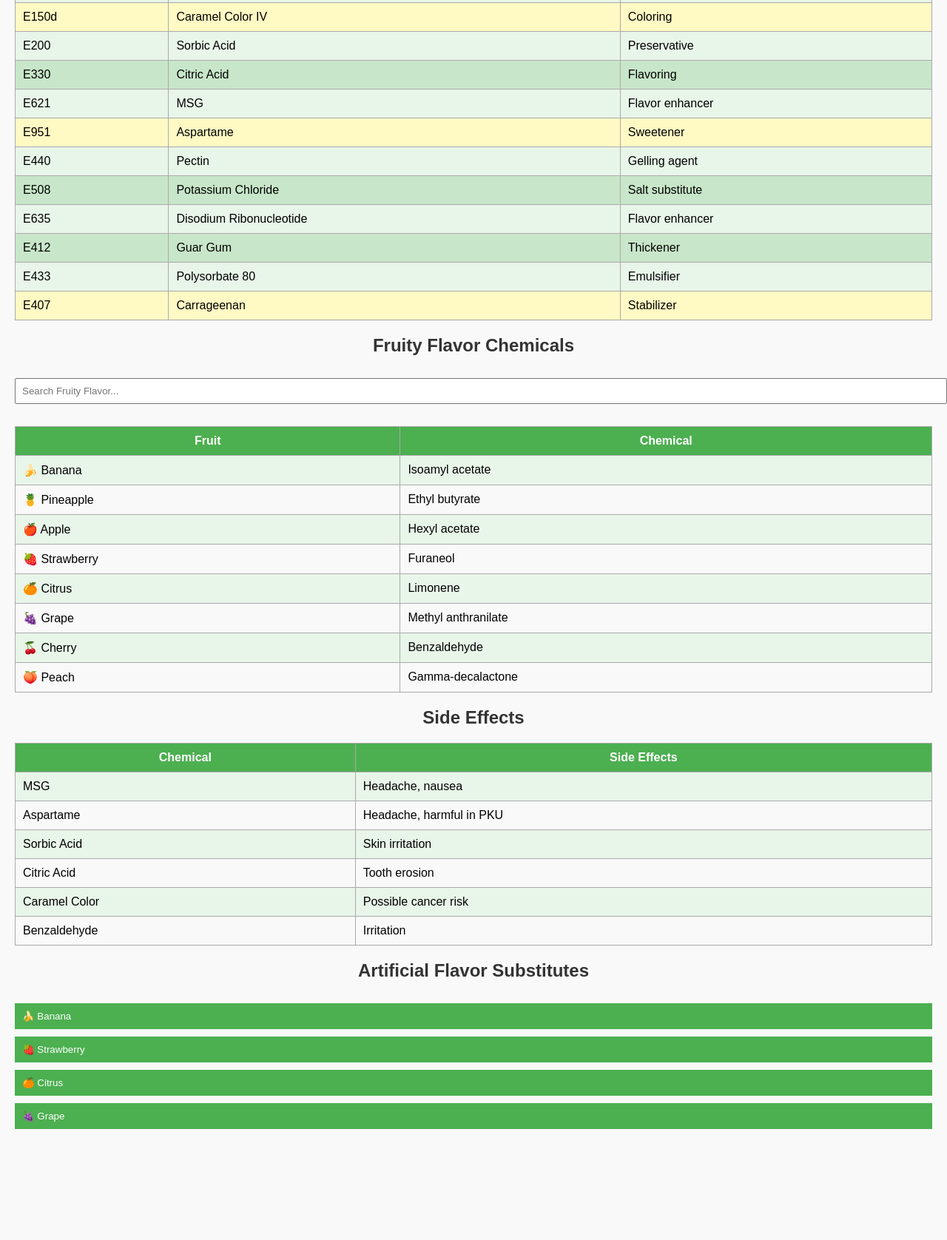
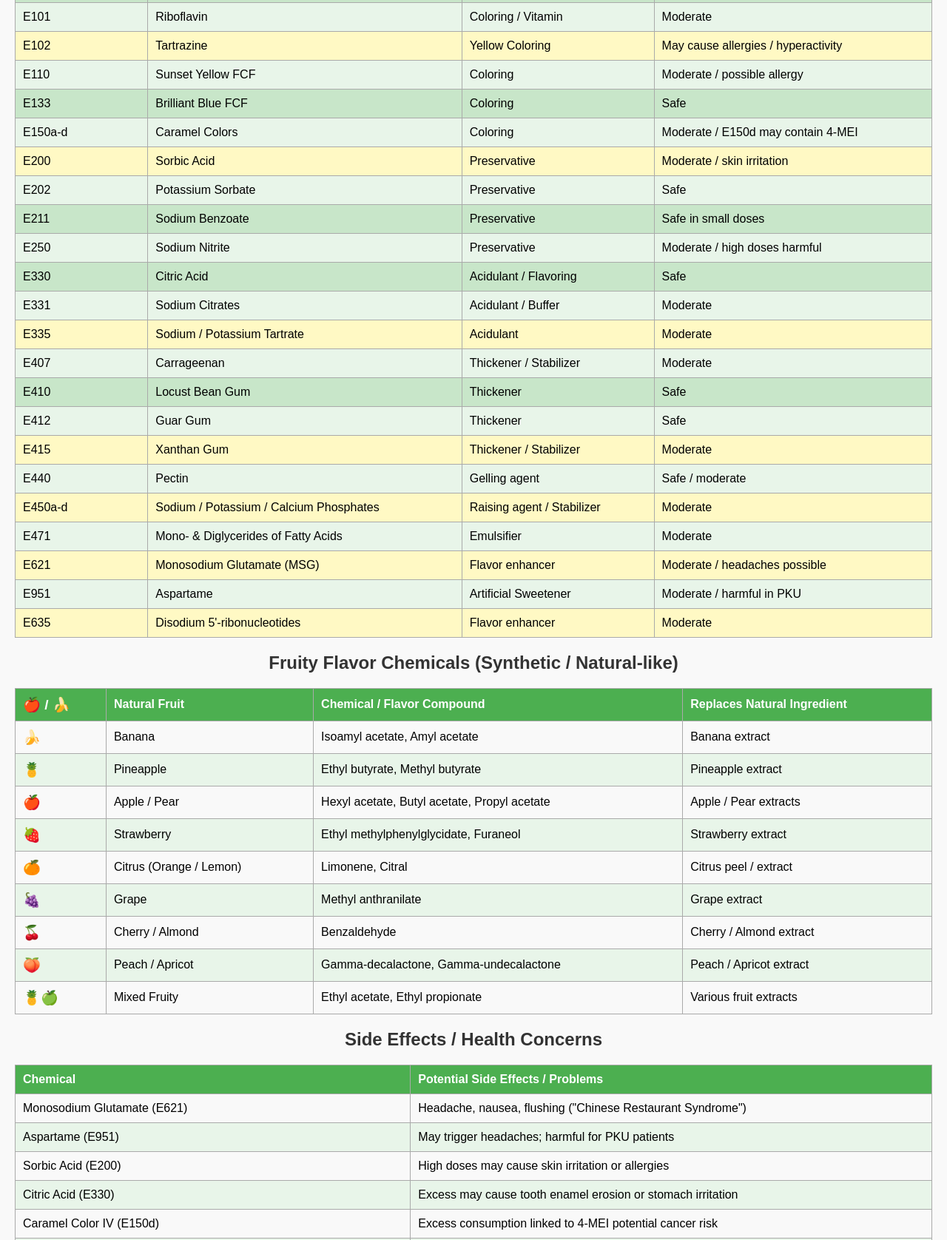
Before and after one commit to yeshwanth4925/food-of-chemicals-website, a website: page public/index.html in a window 1280 px wide. Shown: the part 230-1906 px from the top of the page at 74% size. Before the commit the page ends 1776 px from the top, so only its background shows below. Drawn offline with Linux system fonts and the light colour scheme.

Commit message:
Modify index.html for additives table and search
Updated the title and added new columns for INS/E Number, Chemical Name, Purpose/Use, and Safety in the additives table. Removed the accordion functionality and adjusted the search input for INS.

```diff
--- a/public/index.html
+++ b/public/index.html
@@ -3,7 +3,7 @@
 <head>
 <meta charset="UTF-8">
 <meta name="viewport" content="width=device-width, initial-scale=1.0">
-<title>Food Chemicals & Additives</title>
+<title>Food Additives & Fruity Flavor Chemicals</title>
 
 <style>
 body {
@@ -11,177 +11,137 @@ body {
     margin: 20px;
     background-color: #f9f9f9;
 }
-
 h1, h2 {
     text-align: center;
     color: #333;
 }
-
 input {
     width: 100%;
     padding: 8px;
     margin: 10px 0;
 }
-
 table {
     width: 100%;
     border-collapse: collapse;
     margin: 20px 0;
 }
-
 th, td {
     border: 1px solid #aaa;
     padding: 10px;
+    text-align: left;
 }
-
 th {
     background-color: #4CAF50;
     color: white;
 }
-
 tr:nth-child(even) {
     background-color: #e8f5e9;
 }
-
 tr:hover {
     background-color: #c8e6c9;
 }
-
 /* Safety colors */
 .safe { background-color: #c8e6c9; }
 .moderate { background-color: #fff9c4; }
 .risky { background-color: #ffcdd2; }
-
-/* Accordion */
-.accordion {
-    cursor: pointer;
-    padding: 10px;
-    background-color: #4CAF50;
-    color: white;
-    border: none;
-    width: 100%;
-    text-align: left;
-    margin-top: 10px;
-}
-
-.panel {
-    display: none;
-    background: white;
-    padding: 10px;
-}
+/* Emojis */
+.emoji { font-size: 1.2em; }
 </style>
 </head>
-
 <body>
 
 <h1>Food Additives, INS & E Numbers</h1>
-
-<input type="text" id="searchINS" placeholder="Search INS or Chemical..." onkeyup="filterINS()">
+<input type="text" id="searchINS" placeholder="Search INS / E Number / Chemical..." onkeyup="filterINS()">
 
 <table id="insTable">
+<thead>
 <tr>
-<th>INS</th>
-<th>Name</th>
-<th>Use</th>
+<th>INS / E Number</th>
+<th>Chemical Name</th>
+<th>Purpose / Use</th>
+<th>Safety</th>
 </tr>
-
-<tr class="safe"><td>E100</td><td>Curcumin</td><td>Coloring</td></tr>
-<tr class="moderate"><td>E150d</td><td>Caramel Color IV</td><td>Coloring</td></tr>
-<tr class="moderate"><td>E200</td><td>Sorbic Acid</td><td>Preservative</td></tr>
-<tr class="safe"><td>E330</td><td>Citric Acid</td><td>Flavoring</td></tr>
-<tr class="moderate"><td>E621</td><td>MSG</td><td>Flavor enhancer</td></tr>
-<tr class="moderate"><td>E951</td><td>Aspartame</td><td>Sweetener</td></tr>
-<tr class="safe"><td>E440</td><td>Pectin</td><td>Gelling agent</td></tr>
-<tr class="safe"><td>E508</td><td>Potassium Chloride</td><td>Salt substitute</td></tr>
-<tr class="moderate"><td>E635</td><td>Disodium Ribonucleotide</td><td>Flavor enhancer</td></tr>
-<tr class="safe"><td>E412</td><td>Guar Gum</td><td>Thickener</td></tr>
-<tr class="moderate"><td>E433</td><td>Polysorbate 80</td><td>Emulsifier</td></tr>
-<tr class="moderate"><td>E407</td><td>Carrageenan</td><td>Stabilizer</td></tr>
-
+</thead>
+<tbody>
+<tr class="safe"><td>E100</td><td>Curcumin</td><td>Coloring</td><td>Safe</td></tr>
+<tr class="moderate"><td>E101</td><td>Riboflavin</td><td>Coloring / Vitamin</td><td>Moderate</td></tr>
+<tr class="moderate"><td>E102</td><td>Tartrazine</td><td>Yellow Coloring</td><td>May cause allergies / hyperactivity</td></tr>
+<tr class="moderate"><td>E110</td><td>Sunset Yellow FCF</td><td>Coloring</td><td>Moderate / possible allergy</td></tr>
+<tr class="safe"><td>E133</td><td>Brilliant Blue FCF</td><td>Coloring</td><td>Safe</td></tr>
+<tr class="moderate"><td>E150a-d</td><td>Caramel Colors</td><td>Coloring</td><td>Moderate / E150d may contain 4-MEI</td></tr>
+<tr class="moderate"><td>E200</td><td>Sorbic Acid</td><td>Preservative</td><td>Moderate / skin irritation</td></tr>
+<tr class="safe"><td>E202</td><td>Potassium Sorbate</td><td>Preservative</td><td>Safe</td></tr>
+<tr class="safe"><td>E211</td><td>Sodium Benzoate</td><td>Preservative</td><td>Safe in small doses</td></tr>
+<tr class="moderate"><td>E250</td><td>Sodium Nitrite</td><td>Preservative</td><td>Moderate / high doses harmful</td></tr>
+<tr class="safe"><td>E330</td><td>Citric Acid</td><td>Acidulant / Flavoring</td><td>Safe</td></tr>
+<tr class="moderate"><td>E331</td><td>Sodium Citrates</td><td>Acidulant / Buffer</td><td>Moderate</td></tr>
+<tr class="moderate"><td>E335</td><td>Sodium / Potassium Tartrate</td><td>Acidulant</td><td>Moderate</td></tr>
+<tr class="moderate"><td>E407</td><td>Carrageenan</td><td>Thickener / Stabilizer</td><td>Moderate</td></tr>
+<tr class="safe"><td>E410</td><td>Locust Bean Gum</td><td>Thickener</td><td>Safe</td></tr>
+<tr class="safe"><td>E412</td><td>Guar Gum</td><td>Thickener</td><td>Safe</td></tr>
+<tr class="moderate"><td>E415</td><td>Xanthan Gum</td><td>Thickener / Stabilizer</td><td>Moderate</td></tr>
+<tr class="moderate"><td>E440</td><td>Pectin</td><td>Gelling agent</td><td>Safe / moderate</td></tr>
+<tr class="moderate"><td>E450a-d</td><td>Sodium / Potassium / Calcium Phosphates</td><td>Raising agent / Stabilizer</td><td>Moderate</td></tr>
+<tr class="moderate"><td>E471</td><td>Mono- & Diglycerides of Fatty Acids</td><td>Emulsifier</td><td>Moderate</td></tr>
+<tr class="moderate"><td>E621</td><td>Monosodium Glutamate (MSG)</td><td>Flavor enhancer</td><td>Moderate / headaches possible</td></tr>
+<tr class="moderate"><td>E951</td><td>Aspartame</td><td>Artificial Sweetener</td><td>Moderate / harmful in PKU</td></tr>
+<tr class="moderate"><td>E635</td><td>Disodium 5'-ribonucleotides</td><td>Flavor enhancer</td><td>Moderate</td></tr>
+</tbody>
 </table>
 
-<h2>Fruity Flavor Chemicals</h2>
-
-<input type="text" id="searchFruity" placeholder="Search Fruity Flavor..." onkeyup="filterFruity()">
-
-<table id="fruityTable">
-<tr><th>Fruit</th><th>Chemical</th></tr>
-
-<tr><td>🍌 Banana</td><td>Isoamyl acetate</td></tr>
-<tr><td>🍍 Pineapple</td><td>Ethyl butyrate</td></tr>
-<tr><td>🍎 Apple</td><td>Hexyl acetate</td></tr>
-<tr><td>🍓 Strawberry</td><td>Furaneol</td></tr>
-<tr><td>🍊 Citrus</td><td>Limonene</td></tr>
-<tr><td>🍇 Grape</td><td>Methyl anthranilate</td></tr>
-<tr><td>🍒 Cherry</td><td>Benzaldehyde</td></tr>
-<tr><td>🍑 Peach</td><td>Gamma-decalactone</td></tr>
-
+<h2>Fruity Flavor Chemicals (Synthetic / Natural-like)</h2>
+<table>
+<thead>
+<tr>
+<th class="emoji">🍎 / 🍌</th>
+<th>Natural Fruit</th>
+<th>Chemical / Flavor Compound</th>
+<th>Replaces Natural Ingredient</th>
+</tr>
+</thead>
+<tbody>
+<tr><td class="emoji">🍌</td><td>Banana</td><td>Isoamyl acetate, Amyl acetate</td><td>Banana extract</td></tr>
+<tr><td class="emoji">🍍</td><td>Pineapple</td><td>Ethyl butyrate, Methyl butyrate</td><td>Pineapple extract</td></tr>
+<tr><td class="emoji">🍎</td><td>Apple / Pear</td><td>Hexyl acetate, Butyl acetate, Propyl acetate</td><td>Apple / Pear extracts</td></tr>
+<tr><td class="emoji">🍓</td><td>Strawberry</td><td>Ethyl methylphenylglycidate, Furaneol</td><td>Strawberry extract</td></tr>
+<tr><td class="emoji">🍊</td><td>Citrus (Orange / Lemon)</td><td>Limonene, Citral</td><td>Citrus peel / extract</td></tr>
+<tr><td class="emoji">🍇</td><td>Grape</td><td>Methyl anthranilate</td><td>Grape extract</td></tr>
+<tr><td class="emoji">🍒</td><td>Cherry / Almond</td><td>Benzaldehyde</td><td>Cherry / Almond extract</td></tr>
+<tr><td class="emoji">🍑</td><td>Peach / Apricot</td><td>Gamma-decalactone, Gamma-undecalactone</td><td>Peach / Apricot extract</td></tr>
+<tr><td class="emoji">🍍🍏</td><td>Mixed Fruity</td><td>Ethyl acetate, Ethyl propionate</td><td>Various fruit extracts</td></tr>
+</tbody>
 </table>
 
-<h2>Side Effects</h2>
-
+<h2>Side Effects / Health Concerns</h2>
 <table>
-<tr><th>Chemical</th><th>Side Effects</th></tr>
-
-<tr><td>MSG</td><td>Headache, nausea</td></tr>
-<tr><td>Aspartame</td><td>Headache, harmful in PKU</td></tr>
-<tr><td>Sorbic Acid</td><td>Skin irritation</td></tr>
-<tr><td>Citric Acid</td><td>Tooth erosion</td></tr>
-<tr><td>Caramel Color</td><td>Possible cancer risk</td></tr>
-<tr><td>Benzaldehyde</td><td>Irritation</td></tr>
-
+<thead>
+<tr>
+<th>Chemical</th>
+<th>Potential Side Effects / Problems</th>
+</tr>
+</thead>
+<tbody>
+<tr><td>Monosodium Glutamate (E621)</td><td>Headache, nausea, flushing ("Chinese Restaurant Syndrome")</td></tr>
+<tr><td>Aspartame (E951)</td><td>May trigger headaches; harmful for PKU patients</td></tr>
+<tr><td>Sorbic Acid (E200)</td><td>High doses may cause skin irritation or allergies</td></tr>
+<tr><td>Citric Acid (E330)</td><td>Excess may cause tooth enamel erosion or stomach irritation</td></tr>
+<tr><td>Caramel Color IV (E150d)</td><td>Excess consumption linked to 4-MEI potential cancer risk</td></tr>
+<tr><td>Ethyl Vanillin / Artificial Flavors</td><td>May cause allergic reactions, hyperactivity in sensitive children</td></tr>
+<tr><td>Fruity flavor compounds (Isoamyl acetate, Ethyl butyrate, etc.)</td><td>High doses may cause nausea, vomiting, irritation; generally safe in small amounts</td></tr>
+<tr><td>Benzaldehyde</td><td>High exposure may irritate eyes, skin, respiratory system</td></tr>
+<tr><td>Pectin (E440)</td><td>Generally safe; very high intake may cause digestive discomfort</td></tr>
+</tbody>
 </table>
-
-<h2>Artificial Flavor Substitutes</h2>
-
-<button class="accordion">🍌 Banana</button>
-<div class="panel">
-<p>Isoamyl acetate used instead of real banana</p>
-</div>
-
-<button class="accordion">🍓 Strawberry</button>
-<div class="panel">
-<p>Furaneol used instead of real strawberry</p>
-</div>
-
-<button class="accordion">🍊 Citrus</button>
-<div class="panel">
-<p>Limonene used instead of orange/lemon</p>
-</div>
-
-<button class="accordion">🍇 Grape</button>
-<div class="panel">
-<p>Methyl anthranilate used instead of grape</p>
-</div>
 
 <script>
 function filterINS() {
     let input = document.getElementById("searchINS").value.toUpperCase();
     let rows = document.getElementById("insTable").getElementsByTagName("tr");
-
     for (let i = 1; i < rows.length; i++) {
         let text = rows[i].innerText.toUpperCase();
         rows[i].style.display = text.includes(input) ? "" : "none";
     }
 }
-
-function filterFruity() {
-    let input = document.getElementById("searchFruity").value.toUpperCase();
-    let rows = document.getElementById("fruityTable").getElementsByTagName("tr");
-
-    for (let i = 1; i < rows.length; i++) {
-        let text = rows[i].innerText.toUpperCase();
-        rows[i].style.display = text.includes(input) ? "" : "none";
-    }
-}
-
-let acc = document.getElementsByClassName("accordion");
-for (let i = 0; i < acc.length; i++) {
-    acc[i].onclick = function () {
-        let panel = this.nextElementSibling;
-        panel.style.display = panel.style.display === "block" ? "none" : "block";
-    };
-}
 </script>
 
 </body>
```
